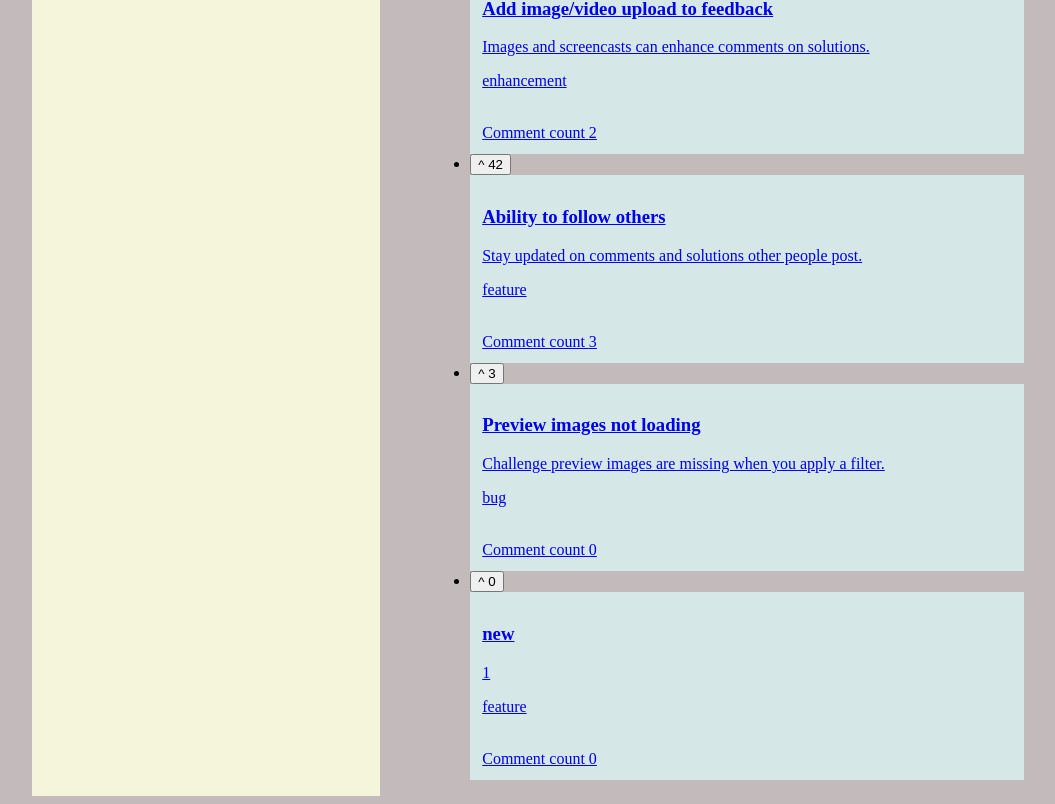
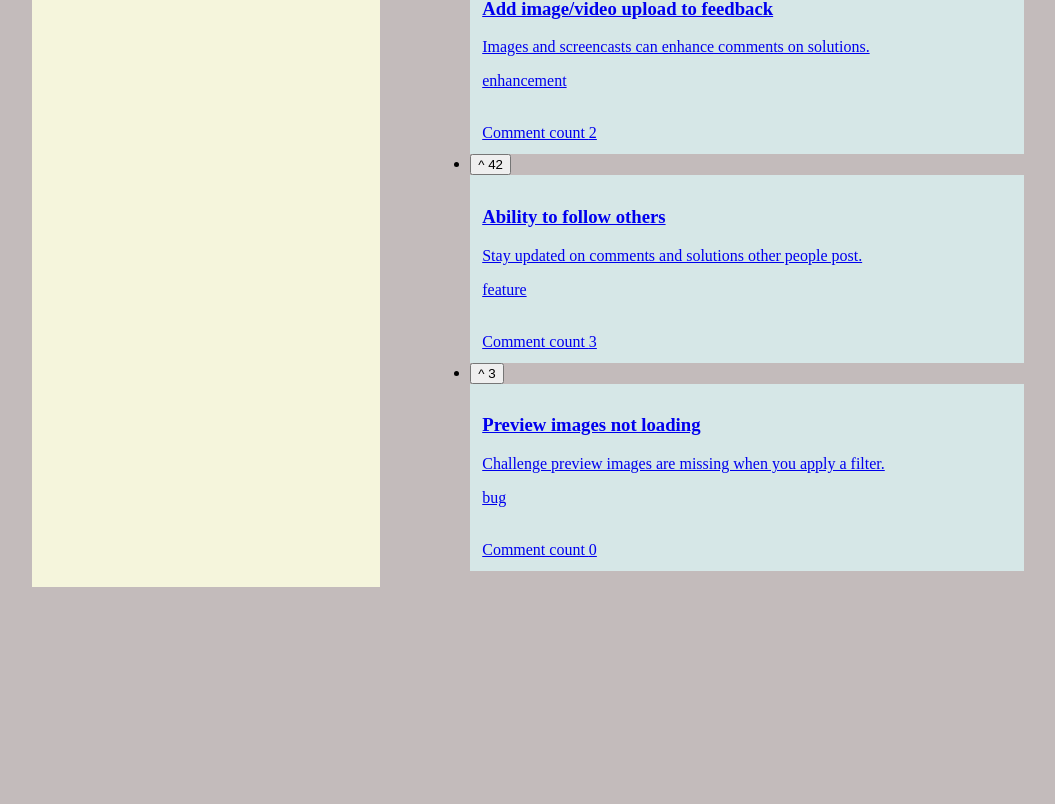
Before and after one commit to crsecu/productFeedbackApp, a React app: page /feedbackBoard in a window 1280 px wide. Shown: the part 959-1763 px from the top of the page, without its empty margins (6-1061 px from the left). After the commit the page ends 1554 px from the top, so only its background shows below. Built offline with nearby package versions, Linux system fonts and the light colour scheme; data requests are answered from the project's data file; the HTML template or start-up script is replaced by a standard one.

Commit message:
remove old action function and clean up

```diff
--- a/data/data.json
+++ b/data/data.json
@@ -123,15 +123,6 @@
       "status": "live",
       "description": "Small animations at specific points can add delight.",
       "commentCount": 2
-    },
-    {
-      "id": "847e",
-      "title": "new",
-      "category": "feature",
-      "description": "1",
-      "status": "suggestion",
-      "upvotes": 0,
-      "commentCount": 0
     }
   ],
   "comments": [
--- a/src/data_handlers/feedbackActions.ts
+++ b/src/data_handlers/feedbackActions.ts
@@ -1,6 +1,5 @@
 import { ActionFunctionArgs, redirect } from "react-router-dom";
-import { submitFeedback, editFeedback } from "../services/apiFeedback";
-import assert from "../utils/TS_helpers";
+import { submitFeedback } from "../services/apiFeedback";
 import { editFeedbackEntry, postCommentOrReply } from "../utils/helpers";
 import { FeedbackFormErrors } from "../types/feedback.types";
 
@@ -34,27 +33,6 @@ export async function createFeedbackAction({ request }: ActionFunctionArgs) {
   return redirect(`/feedbackBoard?newFeedbackId=${newFeedback.id}`);
 }
 
-/* Edit Feedback Action*/
-export async function editFeedbackAction({
-  request,
-  params,
-}: ActionFunctionArgs) {
-  const formData = await request.formData();
-
-  const data = Object.fromEntries(formData) as {
-    title: string;
-    description: string;
-    category: string;
-    status: string;
-  };
-
-  assert(params.feedbackId);
-
-  await editFeedback(params.feedbackId, data);
-
-  return null;
-}
-
 /*
  FeedbackDetailPage action - handles actions such as editing a feedback entry or adding a comment/reply; determines the action type
  based on the formType and updates the backend accordingly.
--- a/src/types/feedback.types.ts
+++ b/src/types/feedback.types.ts
@@ -30,5 +30,5 @@ export interface editFormInitialValues {
 }
 
 export interface FeedbackFormErrors {
-  [key: string]: string;
+  [key: string]: string | boolean;
 }
--- a/src/utils/helpers.ts
+++ b/src/utils/helpers.ts
@@ -10,7 +10,7 @@ import {
   NewCommentType,
   NewReplyType,
 } from "../types/comment.types";
-import { FeedbackType } from "../types/feedback.types";
+import { FeedbackFormErrors, FeedbackType } from "../types/feedback.types";
 import assert from "./TS_helpers";
 
 /* Reusable Fetch Helper */
@@ -104,6 +104,14 @@ export async function editFeedbackEntry(
     status: string;
   };
 
+  //Form Error Handling
+  const errors: FeedbackFormErrors = {};
+  if (data.title.trim() === "") errors.title = "Please enter a valid title";
+  if (data.description.trim() === "")
+    errors.description = "Please enter a valid description";
+
+  if (Object.keys(errors).length > 0) return errors;
+
   assert(feedbackId);
   try {
     await editFeedback(feedbackId, data);
```
